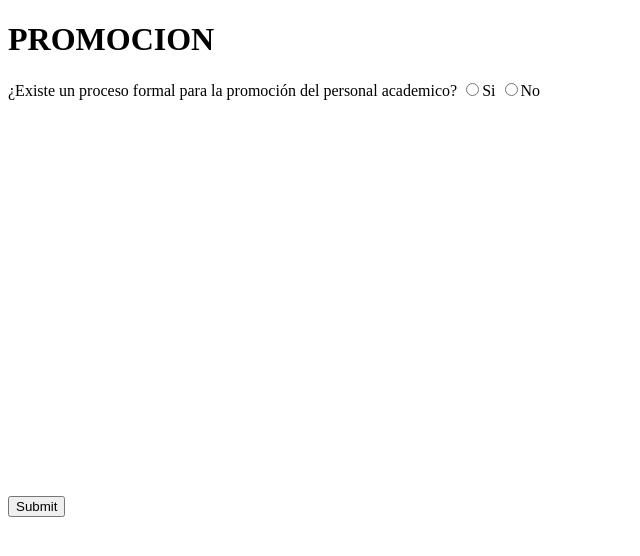
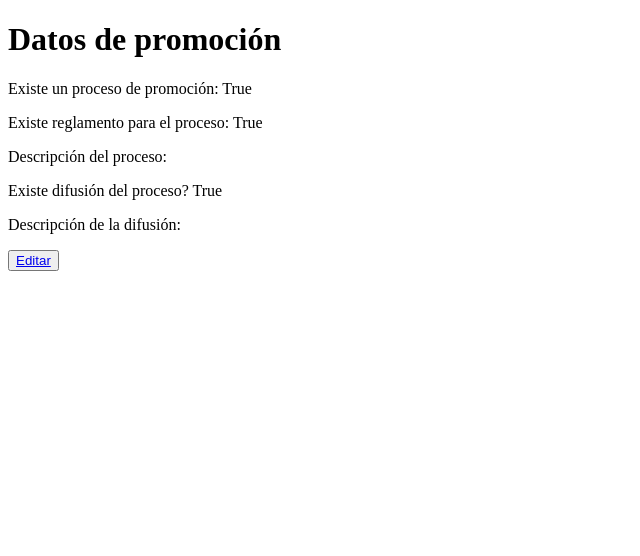
Before and after one commit to laloolea/InDoCC, a Django app: page /promocion in a window 1280 px wide. Shown: the top 556 px of the page, without its empty margins (0-640 px from the left). Run offline with Django 3.2, Linux system fonts and the light colour scheme; data comes from the database, SQL or seed files in the repository; both versions use the stored data as it was after the commit.

Commit message:
Ya guardo datos y muestro

```diff
--- a/gestion_docentes/views.py
+++ b/gestion_docentes/views.py
@@ -2,7 +2,6 @@
 from django.http import HttpResponseRedirect
 from django.contrib.auth.decorators import login_required, user_passes_test
 from django.contrib.auth.models import User, Group
-from django.contrib.auth import authenticate
 from django.urls import reverse
 from django.db import IntegrityError
 
--- a/gestion_promocion/admin.py
+++ b/gestion_promocion/admin.py
@@ -1,5 +1,5 @@
 from django.contrib import admin
-from .models import promocion
+from .models import Promocion
 
 # Register your models here.
-admin.site.register(promocion)
+admin.site.register(Promocion)
--- a/gestion_promocion/models.py
+++ b/gestion_promocion/models.py
@@ -2,7 +2,7 @@
 
 # Create your models here.
 
-class promocion(models.Model):
+class Promocion(models.Model):
     Hay_proceso_promocion = models.BooleanField(default=False)
     Hay_reglamento_proceso = models.BooleanField(default=False)
     Descripcion = models.TextField(default="", blank=True, null=True)
--- /dev/null
+++ b/gestion_promocion/templates/promocion/detail.html
@@ -0,0 +1,20 @@
+<!DOCTYPE html>
+<html lang="en">
+<head>
+    <meta charset="UTF-8">
+    <title>Title</title>
+</head>
+<body>
+    <h1>Datos de promoción</h1>
+
+    <p>Existe un proceso de promoción: {{ promocion.Hay_proceso_promocion }}</p>
+    <p>Existe reglamento para el proceso: {{ promocion.Hay_reglamento_proceso }}</p>
+    <p>Descripción del proceso: {{  promocion.Descripcion}}</p>
+    <p>Existe difusión del proceso? {{  promocion.Hay_difusion_proceso}}</p>
+    <p>Descripción de la difusión: {{ promocion.DescripcionDifusion }}</p>
+
+    <button><a href="{%url 'gestion_promocion:promocionForm' %}" > Editar</a></button>
+
+
+</body>
+</html>
--- a/gestion_promocion/templates/promocion/promocion.html
+++ b/gestion_promocion/templates/promocion/promocion.html
@@ -28,27 +28,36 @@
                 document.getElementById('ifYes3').style.visibility = 'hidden';
             }
         }
+        function IsEmpty(){
+
+                if(document.form.question.value == "")
+                {
+                    alert("empty");
+                }
+                return;
+            }
 
     </script>
     <h1>PROMOCION</h1>
-    <form action="{% url 'gestion_promocion:promocion' %}" method="POST">
+    <form action="{% url 'gestion_promocion:promocionForm' %}" method="POST">
+        {% csrf_token %}
         ¿Existe un proceso formal para la promoción del personal academico?
-        <input type="radio" onclick="javascript:yesnoCheck();" name="SiNo" id="yesCheck"/>Si
-        <input type="radio" onclick="javascript:yesnoCheck();" name="SiNo" id="noCheck"/>No
+        <input type="radio" onclick="javascript:yesnoCheck();" value="true" name="SiNo"  id="yesCheck"/>Si
+        <input type="radio" onclick="javascript:yesnoCheck();" value="false" name="SiNo" checked="checked" id="noCheck"/>No
         <div id="ifYes" style="visibility:hidden">
             ¿Hay un reglamento para dicho proceso?
-            <input type="radio" onclick="javascript:yesnoCheck2();" name="SiNo2" id="yesCheck2"/>Si
-            <input type="radio" onclick="javascript:yesnoCheck2();" name="SiNo2" id="noCheck2"/>No
+            <input type="radio" onclick="javascript:yesnoCheck2();" value="true"  name="SiNo2" id="yesCheck2"/>Si
+            <input type="radio" onclick="javascript:yesnoCheck2();" value="false" name="SiNo2" checked="checked" id="noCheck2"/>No
             <div id="ifYes2" style="visibility:hidden">
                 Breve resumen del proceso indicando quienes participan en él, así como las responsabilidades que tienen. <br>
-                <textarea name="comentarios" rows="10" cols="40" id = "descripcion"></textarea> <br>
+                <input type="text" name="texto" onclick="IsEmpty();" value="" id = "descripcion"></input> <br>
 
                  ¿Se lleva a cabo difusión de los resultados del proceso?
-                 <input type="radio" onclick="javascript:yesnoCheck3();" name="SiNo3" id="yesCheck3"/>Si
-                 <input type="radio" onclick="javascript:yesnoCheck3();" name="SiNo3" id="noCheck3"/>No
+                 <input type="radio" onclick="javascript:yesnoCheck3();" value="true"name="SiNo3" id="yesCheck3"/>Si
+                 <input type="radio" onclick="javascript:yesnoCheck3();" value="false"name="SiNo3 checked="checked" id="noCheck3"/>No
                  <div id="ifYes3" style="visibility:hidden">
                      Breve resumen del proceso indicando quienes participan en él, así como las responsabilidades que tienen. <br>
-                    <textarea name="comentarios" rows="10" cols="40" id ="descripcion"></textarea> <br>
+                    <input type="text" name="texto2" onclick="IsEmpty();" value="" id ="descripcion"></input> <br>
                  </div>
             </div>
         </div>
--- a/gestion_promocion/urls.py
+++ b/gestion_promocion/urls.py
@@ -6,5 +6,6 @@
 urlpatterns = [
     path('', views.promocion, name="promocion"),
 
+    path('/editarPromocion', views.promocion_form, name="promocionForm"),
 
 ]
--- a/gestion_promocion/views.py
+++ b/gestion_promocion/views.py
@@ -1,6 +1,40 @@
 from django.shortcuts import render
-
+from .models import Promocion
+from django.http import HttpResponseRedirect
+from django.urls import reverse
 # Create your views here.
 
 def promocion(request):
-    return render(request, 'promocion/promocion.html')
+    p = Promocion.objects.get(pk=2)
+
+    return render(request, 'promocion/detail.html',{"promocion":p})
+
+
+def promocion_form(request):
+    p = Promocion.objects.get(pk=2)
+    if request.method == "POST":
+
+        if request.POST["SiNo"] == "true":
+            p.Hay_proceso_promocion = True
+        else:
+            p.Hay_proceso_promocion = False
+
+        if request.POST["SiNo2"] == "true":
+            p.Hay_reglamento_proceso = True
+        else:
+            p.Hay_reglamento_proceso = False
+
+        p.Descripcion = request.POST["texto"]
+
+        if request.POST["SiNo3"] == "true":
+            p.Hay_difusion_proceso = True
+        else:
+            p.Hay_difusion_proceso = False
+
+        p.DescripcionDifusion = request.POST["texto2"]
+
+        p.save()
+
+        return HttpResponseRedirect(reverse('home:index'))
+
+    return render(request, 'promocion/promocion.html',{"promocion":p})
```
Also changed, not shown: db.sqlite3.
